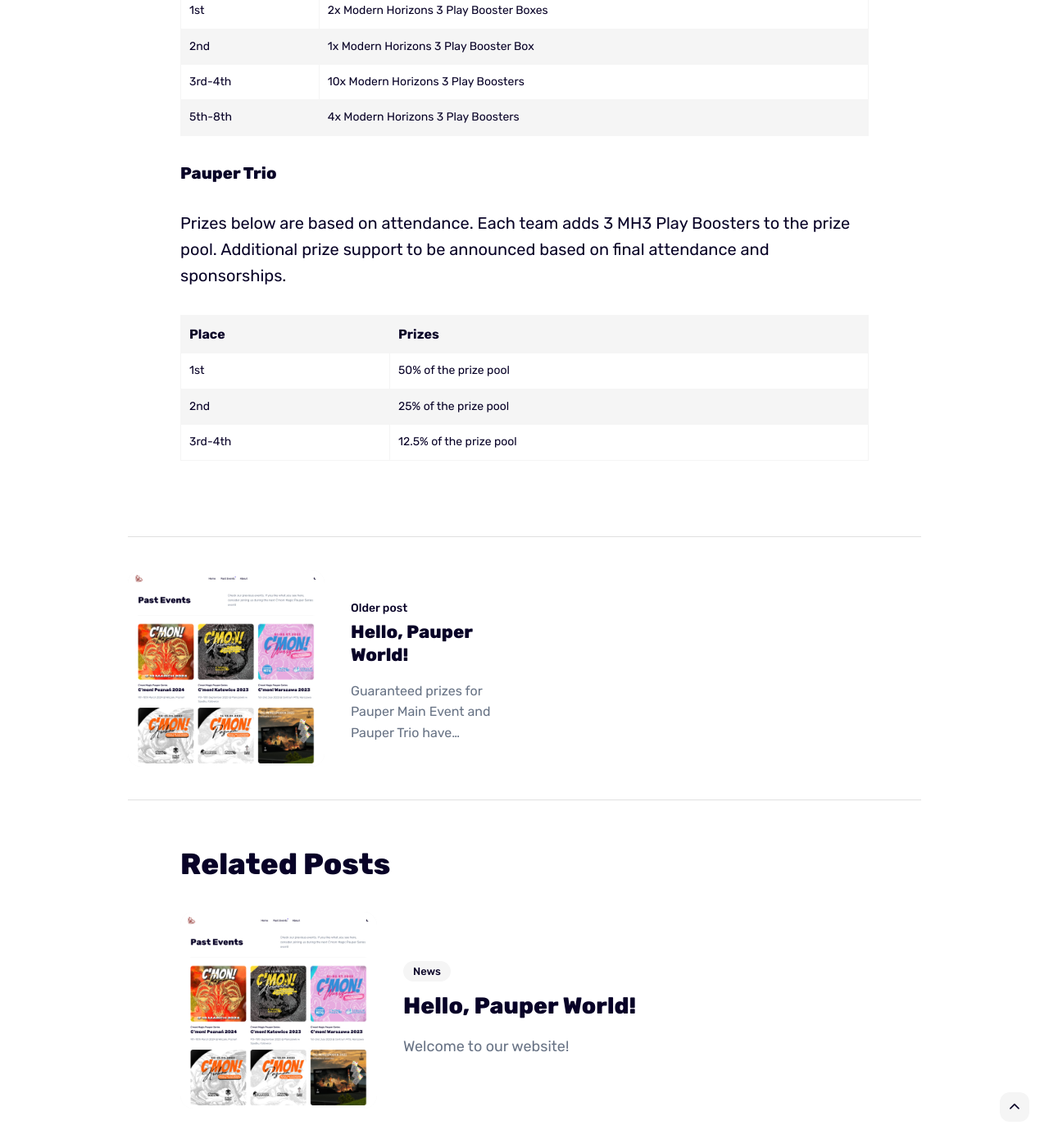
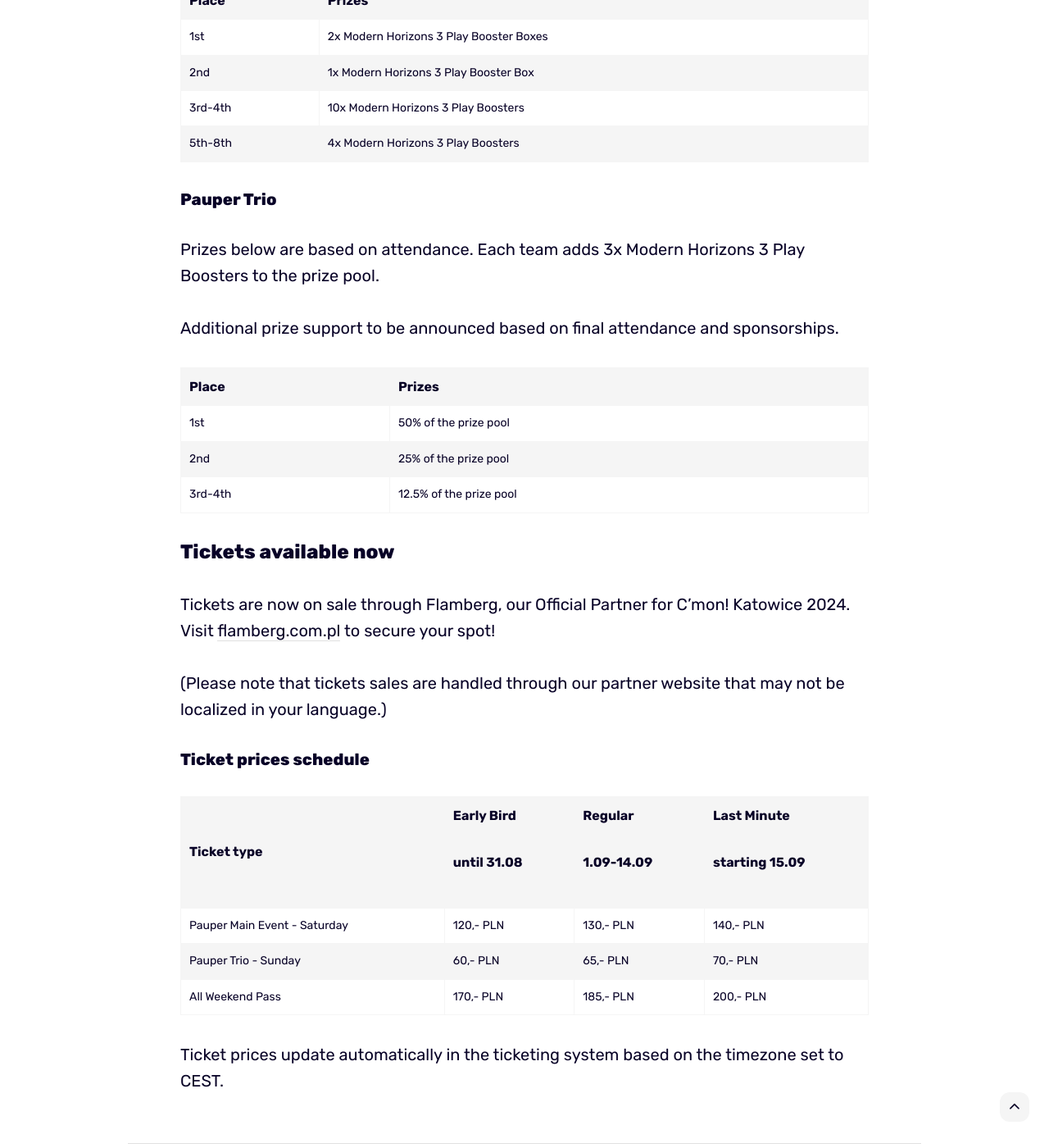
Before and after one commit to ganiwo/cmonmagic, a Jekyll site: the page built from _posts/2024-08-14-tickets-available-now.markdown, in a window 1280 px wide and 1400 px high, scrolled down 1610 px. Shown: the whole window at 82% size. Built offline with Jekyll 4.4.1, drawn with Linux system fonts in a browser that asks for light colours; some of the changed text lies outside the part shown.

Commit message:
Update 2024-08-14-tickets-available-now.markdown

```diff
--- a/_posts/2024-08-14-tickets-available-now.markdown
+++ b/_posts/2024-08-14-tickets-available-now.markdown
@@ -12,7 +12,9 @@
 
 #### Pauper Main Event
 
-Prizes below are guaranteed. Additional prize support to be announced based on final attendance and sponsorships.
+<em>Prizes below are guaranteed.</em>
+
+Additional prize support to be announced based on final attendance and sponsorships.
 
 <div class="table-container">
   <table>
@@ -26,7 +28,8 @@
 
 #### Pauper Trio
 
-Prizes below are based on attendance. Each team adds 3 MH3 Play Boosters to the prize pool.
+Prizes below are based on attendance. Each team adds 3x Modern Horizons 3 Play Boosters to the prize pool.
+
 Additional prize support to be announced based on final attendance and sponsorships.
 
 <div class="table-container">
@@ -37,3 +40,22 @@
     <tr><td>3rd-4th</td><td>12.5% of the prize pool</td></tr>
   </table>
 </div>
+
+### Tickets available now
+
+Tickets are now on sale through Flamberg, our Official Partner for C'mon! Katowice 2024. Visit <a href="https://flamberg.com.pl/pl/search?text=c%27mon+katowice" target="_blank">flamberg.com.pl</a> to secure your spot!
+
+(Please note that tickets sales are handled through our partner website that may not be localized in your language.)
+
+#### Ticket prices schedule
+
+<div class="table-container">
+  <table>
+    <tr><th>Ticket type</th><th><p>Early Bird</p><p>until 31.08</p></th><th><p>Regular</p><p>1.09-14.09</p></th><th><p>Last Minute</p><p>starting 15.09</p></th></tr>
+    <tr><td>Pauper Main Event - Saturday</td><td>120,- PLN</td><td>130,- PLN</td><td>140,- PLN</td></tr>
+    <tr><td>Pauper Trio - Sunday</td><td>60,- PLN</td><td>65,- PLN</td><td>70,- PLN</td></tr>
+    <tr><td>All Weekend Pass</td><td>170,- PLN</td><td>185,- PLN</td><td>200,- PLN</td></tr>
+  </table>
+</div>
+
+Ticket prices update automatically in the ticketing system based on the timezone set to CEST.
```
Also changed, not shown: other parts of _posts/2024-08-14-tickets-available-now.markdown (+1 -1 lines).
